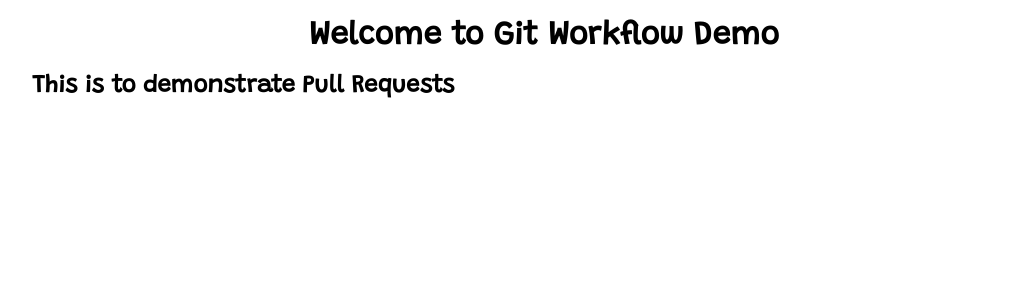
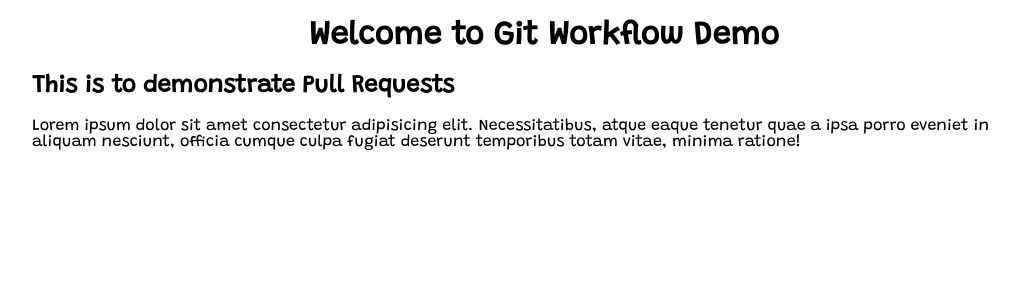
Before and after one commit to bhubr/git-workflow-demo, a React (Create React App) app: page / in a window 1280 px wide. Shown: the top 300 px of the page, without its empty margins (96-1115 px from the left). Built offline with nearby package versions, Linux system fonts and the light colour scheme.

Commit message:
Add text

```diff
--- a/src/components/Homepage.jsx
+++ b/src/components/Homepage.jsx
@@ -5,6 +5,9 @@ function Homepage() {
     <div className="Homepage">
       <h1>Welcome to Git Workflow Demo</h1>
       <h2>This is to demonstrate Pull Requests</h2>
+      <p>
+        Lorem ipsum dolor sit amet consectetur adipisicing elit. Necessitatibus, atque eaque tenetur quae a ipsa porro eveniet in aliquam nesciunt, officia cumque culpa fugiat deserunt temporibus totam vitae, minima ratione!
+      </p>
     </div>
   )
 }
```
